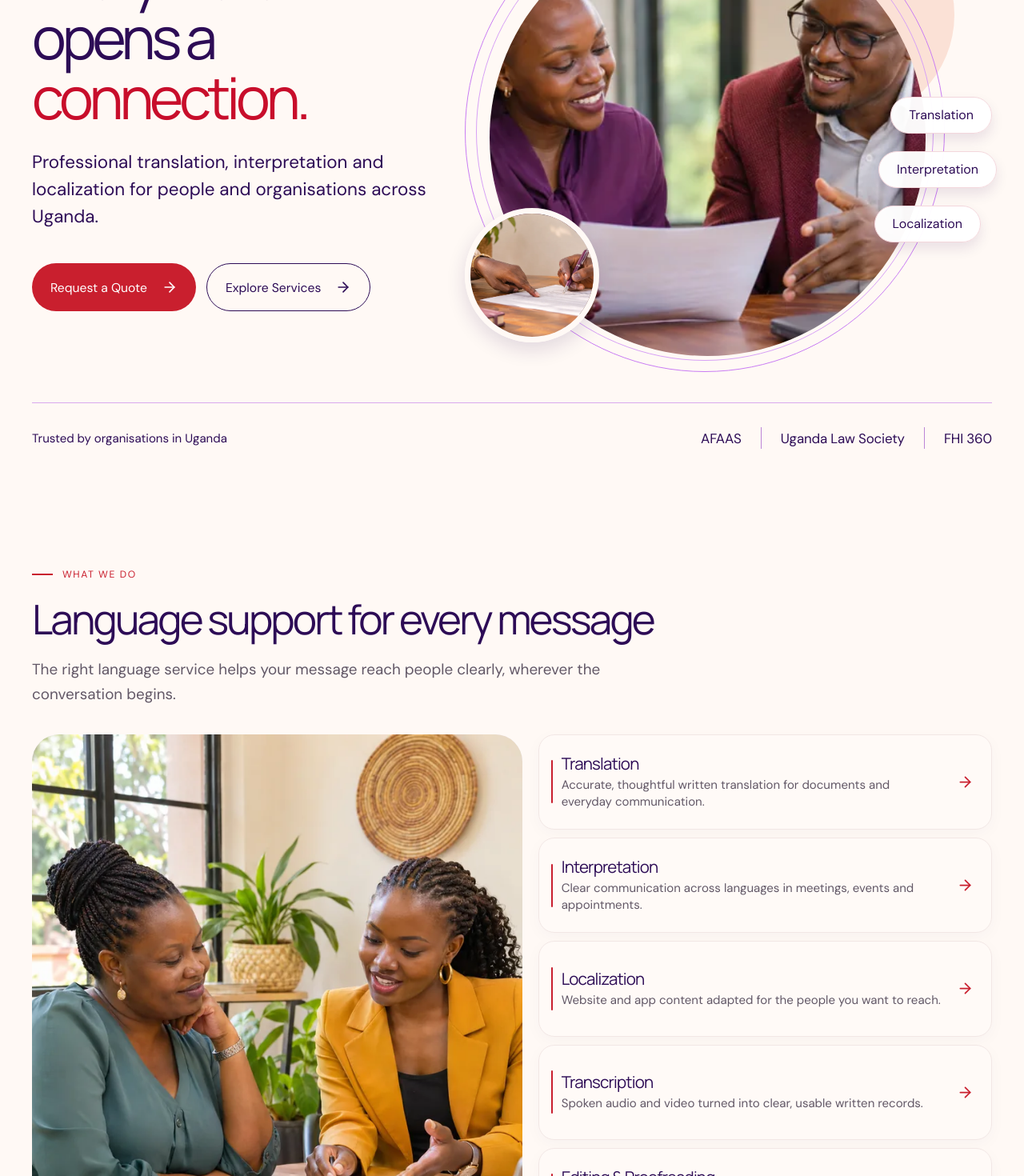
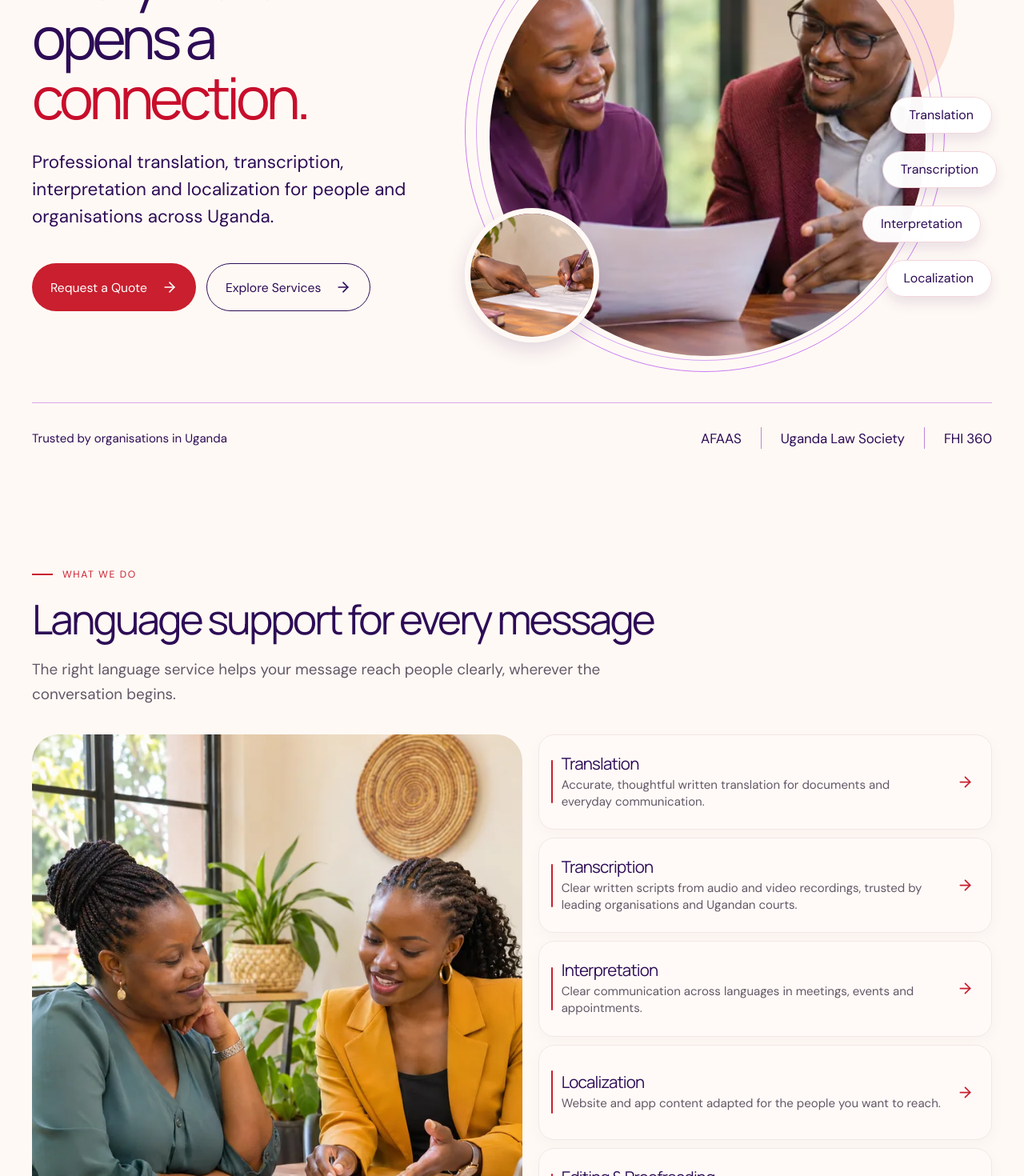
Before and after one commit to Solomantalgo/dema-2, a React (Vite) app: page / in a window 1280 px wide. Shown: the part 280-1750 px from the top of the page at 80% size. Built offline with nearby package versions, Linux system fonts and the light colour scheme.

Commit message:
Make Transcription a key service

```diff
--- a/src/App.tsx
+++ b/src/App.tsx
@@ -16,9 +16,9 @@ const finder: Record<Choice, { service: string; title: string; description: stri
 
 const services: { name: string; copy: string; choice?: Choice }[] = [
   { name: 'Translation', copy: 'Accurate, thoughtful written translation for documents and everyday communication.', choice: 'Document' },
+  { name: 'Transcription', copy: 'Clear written scripts from audio and video recordings, trusted by leading organisations and Ugandan courts.', choice: 'Recording' },
   { name: 'Interpretation', copy: 'Clear communication across languages in meetings, events and appointments.', choice: 'Live Event' },
   { name: 'Localization', copy: 'Website and app content adapted for the people you want to reach.', choice: 'Website' },
-  { name: 'Transcription', copy: 'Spoken audio and video turned into clear, usable written records.', choice: 'Recording' },
   { name: 'Editing & Proofreading', copy: 'A careful final eye for documents that need to read clearly and confidently.' },
   { name: 'Language Teaching', copy: 'Practical language learning shaped around individual and group needs.' },
 ]
@@ -55,8 +55,8 @@ function SectionIntro({ eyebrow, title, copy, center = false }: { eyebrow: strin
 
 function Hero({ onPick }: { onPick: (choice: Choice) => void }) {
   const pickService = (choice: Choice) => { onPick(choice); requestAnimationFrame(() => (document.querySelector('#find-service .finder-option.selected') as HTMLElement | null)?.focus({ preventScroll: true })) }
-  const labels: { name: string; choice: Choice }[] = [{ name: 'Translation', choice: 'Document' }, { name: 'Interpretation', choice: 'Live Event' }, { name: 'Localization', choice: 'Website' }]
-  return <section id="top" className="hero"><div className="container hero-grid"><div className="hero-copy"><h1>Every word<br />opens a <em>connection.</em></h1><p>Professional translation, interpretation and localization for people and organisations across Uganda.</p><div className="hero-actions"><a className="button button-red" href="#contact">Request a Quote <ArrowRight size={20} /></a><a className="button button-outline" href="#services">Explore Services <ArrowRight size={20} /></a></div></div><div className="hero-visual"><div className="hero-peach" aria-hidden="true" /><div className="hero-rings" aria-hidden="true" /><div className="hero-photo"><Picture name="hero" alt="Illustrative scene of two people discussing a document" eager /></div><div className="hero-inset"><Picture name="document" alt="Illustrative close-up of a document being reviewed" eager /></div><div className="hero-service-labels" aria-label="Explore a service">{labels.map(({ name, choice }) => <a key={name} href="#find-service" onClick={() => pickService(choice)}>{name}</a>)}</div></div></div><div className="container hero-proof"><span>Trusted by organisations in Uganda</span><div><strong>AFAAS</strong><i /><strong>Uganda Law Society</strong><i /><strong>FHI 360</strong></div></div></section>
+  const labels: { name: string; choice: Choice }[] = [{ name: 'Translation', choice: 'Document' }, { name: 'Transcription', choice: 'Recording' }, { name: 'Interpretation', choice: 'Live Event' }, { name: 'Localization', choice: 'Website' }]
+  return <section id="top" className="hero"><div className="container hero-grid"><div className="hero-copy"><h1>Every word<br />opens a <em>connection.</em></h1><p>Professional translation, transcription, interpretation and localization for people and organisations across Uganda.</p><div className="hero-actions"><a className="button button-red" href="#contact">Request a Quote <ArrowRight size={20} /></a><a className="button button-outline" href="#services">Explore Services <ArrowRight size={20} /></a></div></div><div className="hero-visual"><div className="hero-peach" aria-hidden="true" /><div className="hero-rings" aria-hidden="true" /><div className="hero-photo"><Picture name="hero" alt="Illustrative scene of two people discussing a document" eager /></div><div className="hero-inset"><Picture name="document" alt="Illustrative close-up of a document being reviewed" eager /></div><div className="hero-service-labels" aria-label="Explore a service">{labels.map(({ name, choice }) => <a key={name} href="#find-service" onClick={() => pickService(choice)}>{name}</a>)}</div></div></div><div className="container hero-proof"><span>Trusted by organisations in Uganda</span><div><strong>AFAAS</strong><i /><strong>Uganda Law Society</strong><i /><strong>FHI 360</strong></div></div></section>
 }
 
 function Services({ onPick }: { onPick: (choice: Choice) => void }) {
```
